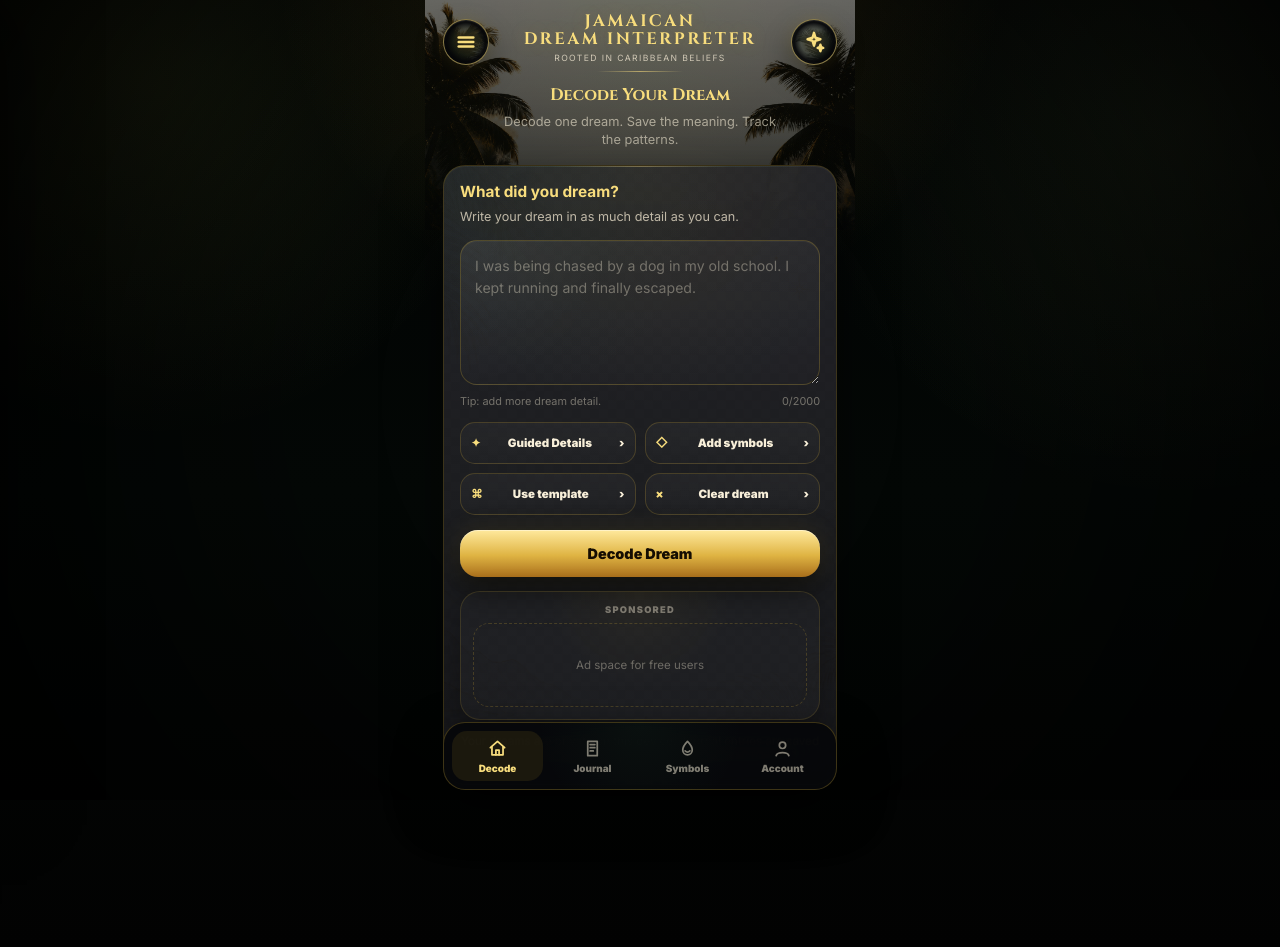
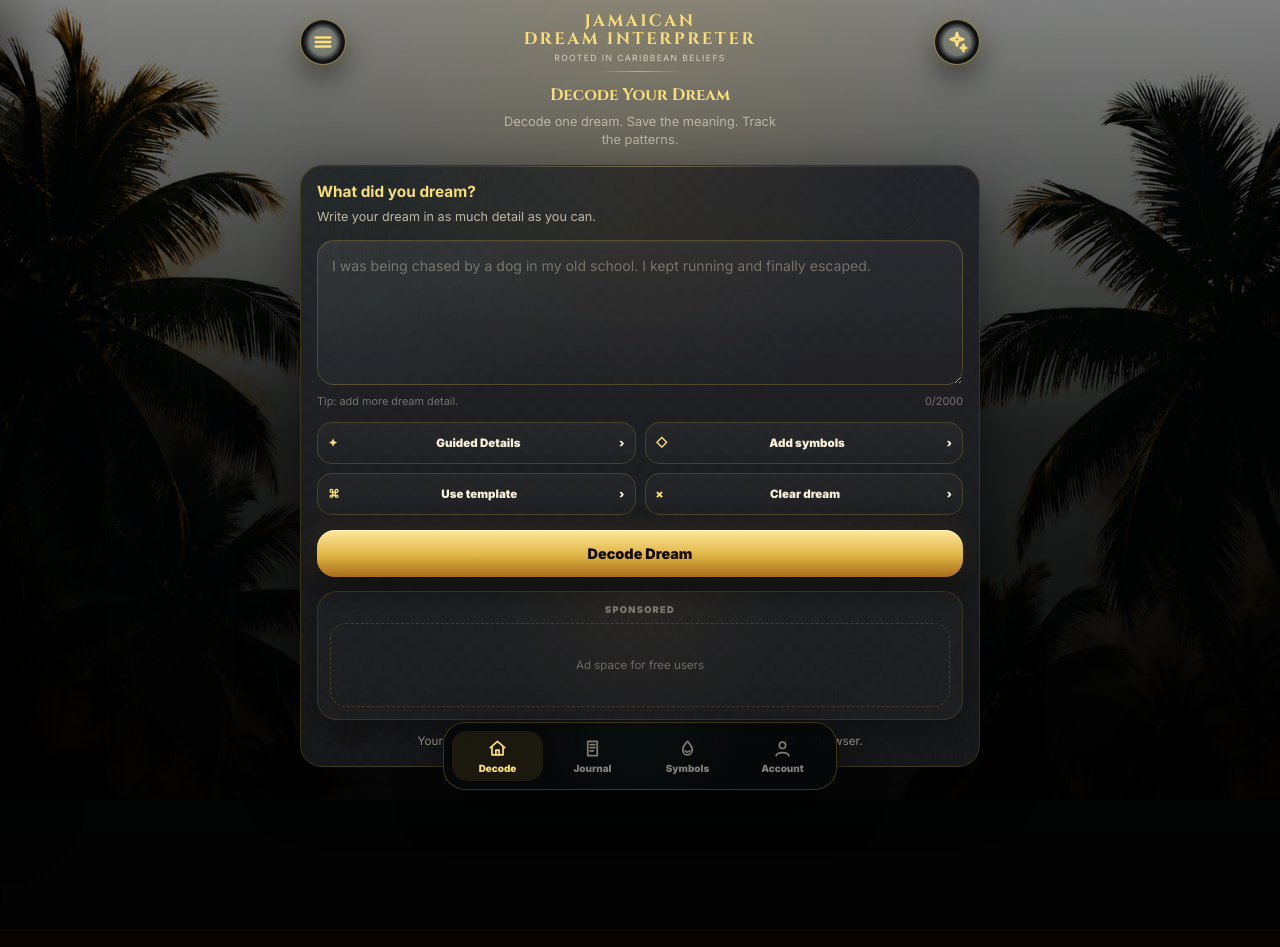
Before and after one commit to TinaMacSauce/dream-interpreter, a Flask app: template templates/index.html in a window 1280 px wide. After the commit the page ends 790 px from the top, so only its background shows below. Run offline with Flask 3, Linux system fonts and the light colour scheme; the template is opened without the code that fills it, so the values that code supplies are empty; parts of the project's set-up code (start-up, migrations or seed data) failed here and were passed over.

Commit message:
Refactor app styles and improve responsiveness
Updated styles for the app layout and background, including responsive adjustments for larger screens.

```diff
--- a/templates/index.html
+++ b/templates/index.html
@@ -96,26 +96,25 @@ button{
 
 .app{
   width:100%;
-  max-width:430px;
+  max-width:none;
   min-height:100svh;
-  margin:0 auto;
+  margin:0;
   padding:max(13px, env(safe-area-inset-top)) 18px 148px;
   position:relative;
   isolation:isolate;
+  overflow:hidden;
 }
 
 .app::before{
   content:"";
-  position:absolute;
-  top:0;
-  left:0;
-  right:0;
-  height:230px;
+  position:fixed;
+  inset:0;
+  min-height:100svh;
   background:
-    radial-gradient(circle at 50% 4%, rgba(63,191,117,.055), transparent 42%),
-    linear-gradient(180deg, rgba(2,3,3,.04), rgba(2,3,3,.62)),
-    url("/static/palm-hero.png") top center / cover no-repeat;
-  opacity:.38;
+    radial-gradient(circle at 50% 0%, rgba(212,175,55,.14), transparent 34%),
+    linear-gradient(180deg, rgba(2,3,3,.20), rgba(2,3,3,.82) 54%, rgba(2,2,2,.96)),
+    url("/static/palm-hero.png") center top / cover no-repeat;
+  opacity:.52;
   pointer-events:none;
   z-index:0;
 }
@@ -123,6 +122,51 @@ button{
 .app > *{
   position:relative;
   z-index:1;
+}
+
+.app > .topbar,
+.app > .screen{
+  width:100%;
+  max-width:430px;
+  margin-left:auto;
+  margin-right:auto;
+}
+
+@media(min-width:768px){
+  .app{
+    padding-left:32px;
+    padding-right:32px;
+  }
+
+  .app > .topbar,
+  .app > .screen{
+    max-width:620px;
+  }
+
+  .decode-card{
+    padding:22px;
+  }
+
+  textarea{
+    min-height:175px;
+  }
+
+  .app::before{
+    background-size:cover;
+    background-position:center top;
+    opacity:.62;
+  }
+}
+
+@media(min-width:1100px){
+  .app > .topbar,
+  .app > .screen{
+    max-width:680px;
+  }
+
+  .app::before{
+    background-position:center top;
+  }
 }
 
 /* MENU */
```
